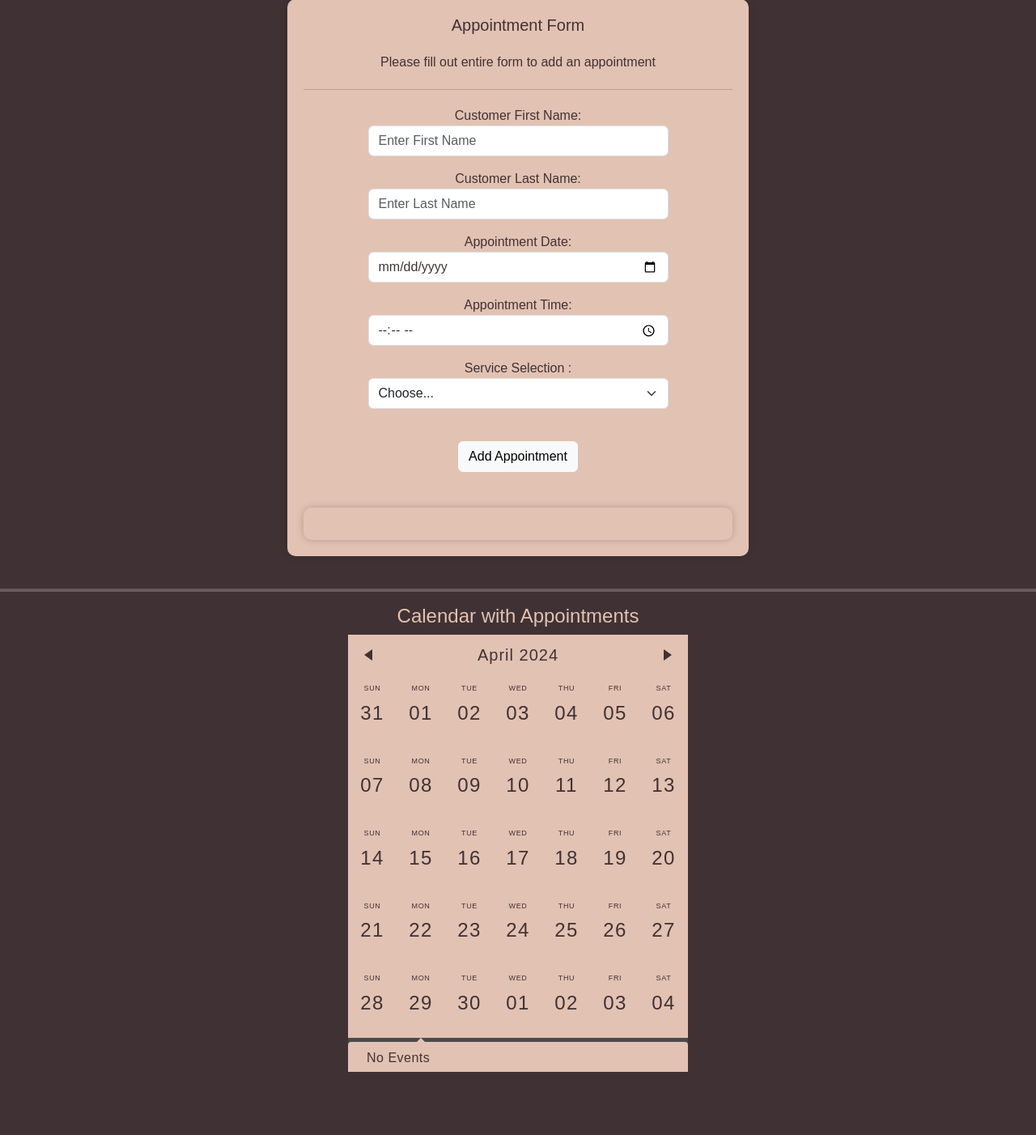
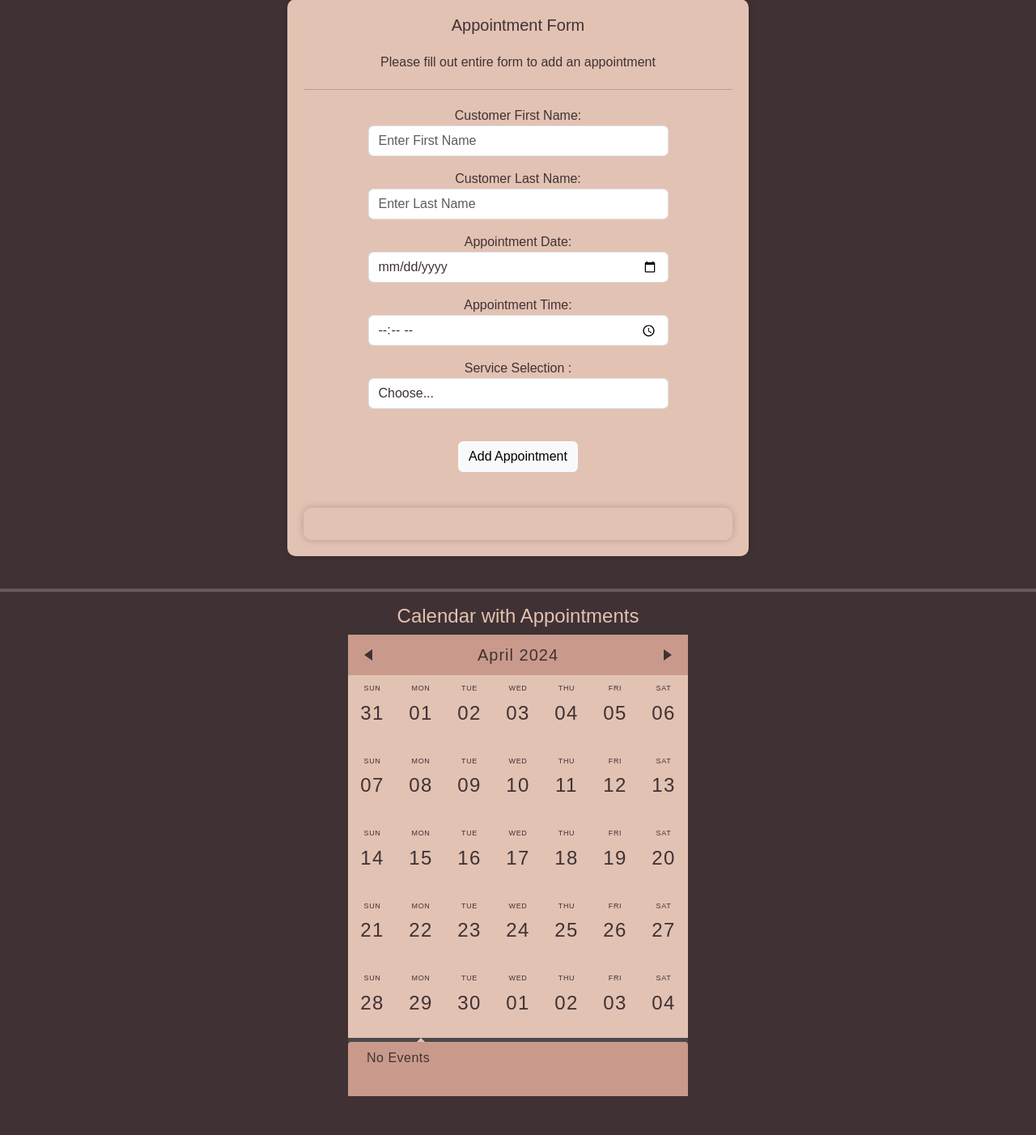
Before and after one commit to JonHam43/SoftwareEngineering, a PHP site: page /pages/individual_Calender.html in a window 1280 px wide. Shown: the part 255-1657 px from the top of the page at 81% size. Run offline with PHP 8.4, Linux system fonts and the light colour scheme; some libraries are stand-ins or nearby versions.

Commit message:
functional calender

```diff
--- a/css/incal.css
+++ b/css/incal.css
@@ -1,7 +1,24 @@
 *, *:before, *:after {
   -moz-box-sizing: border-box; -webkit-box-sizing: border-box; box-sizing: border-box;
   }
-
+/* Set box-sizing to border-box for all elements and pseudo-elements */
+/*
+body {
+   overflow: hidden;
+   font-family: 'HelveticaNeue-UltraLight', 'Helvetica Neue UltraLight', 'Helvetica Neue', Arial, Helvetica, sans-serif;
+   font-weight: 100;
+   color: rgba(255, 255, 255, 1);
+   margin: 0;
+   padding: 0;
+   background: #4A4A4A;
+   -webkit-touch-callout: none;
+   -webkit-user-select: none;
+   -khtml-user-select: none;
+   -moz-user-select: none;
+   -ms-user-select: none;
+   user-select: none;
+  }
+/* Style for the body element */
 
 #calendar {
     -webkit-transform: translate3d(0, 0, 0);
@@ -12,15 +29,17 @@
     height: 570px;
     overflow: hidden;
   }
+/* Styling for the calendar container */
 
 .header {
     height: 50px;
     width: 420px;
-      background: #e2c2b3;
+    background: #c99a8b;
     text-align: center;
     position:relative;
     z-index: 100;
   }
+/* Styling for the header section of the calendar */
 
 .header h1 {
     margin: 0;
@@ -31,6 +50,7 @@
     letter-spacing: 1px;
     color: #403234; /* Updated color */
   }
+/* Styling for the heading text in the header */
 
 .left, .right {
     position: absolute;
@@ -41,28 +61,33 @@
     margin-top: -7.5px;
     cursor: pointer;
   }
+/* Styling for the left and right arrows in the header */
 
 .left {
     border-width: 7.5px 10px 7.5px 0;
     border-color: transparent #403234 transparent transparent;
     left: 20px;
   }
+/* Styling for the left arrow */
 
 .right {
     border-width: 7.5px 0 7.5px 10px;
     border-color: transparent transparent transparent #403234;
     right: 20px;
   }
+/* Styling for the right arrow */
 
 .month {
     /*overflow: hidden;*/
     opacity: 0;
   }
+/* Styling for the month container */
 
 .month.new {
     -webkit-animation: fadeIn 1s ease-out;
     opacity: 1;
   }
+/* Styling for the new month */
 
 .month.in.next {
     -webkit-animation: moveFromTopFadeMonth .4s ease-out;
@@ -70,6 +95,7 @@
     animation: moveFromTopFadeMonth .4s ease-out;
     opacity: 1;
   }
+/* Styling for the next month */
 
 .month.out.next {
     -webkit-animation: moveToTopFadeMonth .4s ease-in;
@@ -77,6 +103,7 @@
     animation: moveToTopFadeMonth .4s ease-in;
     opacity: 1;
   }
+/* Styling for the outgoing next month */
 
 .month.in.prev {
     -webkit-animation: moveFromBottomFadeMonth .4s ease-out;
@@ -84,6 +111,7 @@
     animation: moveFromBottomFadeMonth .4s ease-out;
     opacity: 1;
   }
+/* Styling for the previous month */
 
 .month.out.prev {
     -webkit-animation: moveToBottomFadeMonth .4s ease-in;
@@ -91,10 +119,12 @@
     animation: moveToBottomFadeMonth .4s ease-in;
     opacity: 1;
   }
+/* Styling for the outgoing previous month */
 
 .week {
    background: #4A4A4A;
   }
+/* Styling for the week container */
 
 .day {
     display: inline-block;
@@ -103,18 +133,21 @@
     text-align: center;
     vertical-align: top;
     cursor: pointer;
-      background:#e2c2b3;
+    background: #e2c2b3;
     position: relative;
     z-index: 100;
   }
+/* Styling for each day */
 
 .day.other {
    color: #403234;
   }
+/* Styling for days of other months */
 
 .day.today {
     color: rgba(156, 202, 235, 1);
   }
+/* Styling for today's date */
 
 .day-name {
     font-size: 9px;
@@ -123,13 +156,14 @@
     color: #403234;
     letter-spacing: .7px;
   }
+/* Styling for the day names */
 
 .day-number {
     font-size: 24px;
     letter-spacing: 1.5px;
     color: #403234;
   }
-
+/* Styling for the day numbers */
 
 .day .day-events {
     list-style: none;
@@ -139,6 +173,7 @@
     line-height: 6px;
     overflow: hidden;
   }
+/* Styling for the day events container */
 
 .day .day-events span {
     vertical-align: top;
@@ -149,34 +184,40 @@
     height: 5px;
     line-height: 5px;
     margin: 0 1px;
+    background: rgba(156, 202, 235, 1);
+  }
+/* Styling for each event dot */
 
-    }
-
-    .blue { background: rgba(156, 202, 235, 1); }
+/*.blue { background: rgba(156, 202, 235, 1); }
+/*
 .orange { background: rgba(247, 167, 0, 1); }
 .green { background: rgba(153, 198, 109, 1); }
 .yellow { background: rgba(249, 233, 0, 1); }
+/* Styling for different event categories */
 
 .details {
     position: relative;
     width: 420px;
     height: 75px;
-      background:  #e2c2b3;
+    background: #c99a8b;
     margin-top: 5px;
     border-radius: 4px;
   }
+/* Styling for the event details container */
 
 .details.in {
     -webkit-animation: moveFromTopFade .5s ease both;
     -moz-animation: moveFromTopFade .5s ease both;
     animation: moveFromTopFade .5s ease both;
   }
+/* Styling for incoming event details */
 
 .details.out {
     -webkit-animation: moveToTopFade .5s ease both;
     -moz-animation: moveToTopFade .5s ease both;
     animation: moveToTopFade .5s ease both;
   }
+/* Styling for outgoing event details */
 
 .arrow {
     position: absolute;
@@ -187,9 +228,10 @@
     height: 0px;
     border-style: solid;
     border-width: 0 5px 5px 5px;
-      border-color: transparent transparent  #e2c2b3 transparent;
+    border-color: transparent transparent #e2c2b3 transparent;
     transition: all 0.7s ease;
   }
+/* Styling for the arrow in event details */
 
 .events {
     height: 75px;
@@ -197,30 +239,35 @@
     overflow-y: auto;
     overflow-x: hidden;
   }
+/* Styling for the events container */
 
 .events.in {
     -webkit-animation: fadeIn .3s ease both;
     -moz-animation: fadeIn .3s ease both;
     animation: fadeIn .3s ease both;
   }
+/* Styling for incoming events */
 
 .events.in {
     -webkit-animation-delay: .3s;
     -moz-animation-delay: .3s;
     animation-delay: .3s;
   }
+/* Delayed styling for incoming events */
 
 .details.out .events {
     -webkit-animation: fadeOutShrink .4s ease both;
     -moz-animation: fadeOutShink .4s ease both;
     animation: fadeOutShink .4s ease both;
   }
+/* Styling for outgoing events */
 
 .events.out {
     -webkit-animation: fadeOut .3s ease both;
     -moz-animation: fadeOut .3s ease both;
     animation: fadeOut .3s ease both;
   }
+/* Styling for outgoing events */
 
 .event {
     font-size: 16px;
@@ -230,10 +277,12 @@
     vertical-align: top;
     color: #403234;
   }
+/* Styling for each event */
 
 .event.empty {
     color: #403234;
   }
+/* Styling for empty events */
 
 .event-category {
     height: 10px;
@@ -241,22 +290,26 @@
     display: inline-block;
     margin: 6px 0 0;
     vertical-align: top;
+    background: rgba(156, 202, 235, 1);
   }
+/* Styling for event categories */
 
 .event span {
     display: inline-block;
     padding: 0 0 0 7px;
   }
+/* Styling for event details */
 
 .legend {
     position: absolute;
     bottom: 0;
     width: 100%;
     height: 30px;
-      background:  #403234;
+    background: #c99a8b;
     line-height: 30px;
 
   }
+/* Styling for the legend section */
 
 .entry {
     position: relative;
@@ -266,6 +319,7 @@
     line-height: 30px;
     background: transparent;
   }
+/* Styling for each legend entry */
 
 .entry:after {
     position: absolute;
@@ -274,15 +328,17 @@
     width: 5px;
     top: 12px;
     left: 14px;
+    background: rgba(156, 202, 235, 1);
   }
-
+/* Styling for the dot in the legend entry */
+/*
 .entry.blue:after { background: rgba(156, 202, 235, 1); }
 .entry.orange:after { background: rgba(247, 167, 0, 1); }
 .entry.green:after { background: rgba(153, 198, 109, 1); }
 .entry.yellow:after { background: rgba(249, 233, 0, 1); }
+/* Styling for the dots in different legend entries */
 
-
-    /* Animations are cool!  */
+/* Animations */
 @-webkit-keyframes moveFromTopFade {
     from { opacity: .3; height:0px; margin-top:0px; -webkit-transform: translateY(-100%); }
   }
@@ -292,6 +348,7 @@
 @keyframes moveFromTopFade {
     from { height:0px; margin-top:0px; transform: translateY(-100%); }
   }
+/* Animation for moving from top with fade */
 
 @-webkit-keyframes moveToTopFade {
     to { opacity: .3; height:0px; margin-top:0px; opacity: 0.3; -webkit-transform: translateY(-100%); }
@@ -302,6 +359,7 @@
 @keyframes moveToTopFade {
     to { height:0px; transform: translateY(-100%); }
   }
+/* Animation for moving to top with fade */
 
 @-webkit-keyframes moveToTopFadeMonth {
     to { opacity: 0; -webkit-transform: translateY(-30%) scale(.95); }
@@ -312,6 +370,7 @@
 @keyframes moveToTopFadeMonth {
     to { opacity: 0; -moz-transform: translateY(-30%); }
   }
+/* Animation for moving month to top with fade */
 
 @-webkit-keyframes moveFromTopFadeMonth {
     from { opacity: 0; -webkit-transform: translateY(30%) scale(.95); }
@@ -322,6 +381,7 @@
 @keyframes moveFromTopFadeMonth {
     from { opacity: 0; -moz-transform: translateY(30%); }
   }
+/* Animation for moving month from top with fade */
 
 @-webkit-keyframes moveToBottomFadeMonth {
     to { opacity: 0; -webkit-transform: translateY(30%) scale(.95); }
@@ -332,6 +392,7 @@
 @keyframes moveToBottomFadeMonth {
     to { opacity: 0; -webkit-transform: translateY(30%); }
   }
+/* Animation for moving month to bottom with fade */
 
 @-webkit-keyframes moveFromBottomFadeMonth {
     from { opacity: 0; -webkit-transform: translateY(-30%) scale(.95); }
@@ -342,6 +403,7 @@
 @keyframes moveFromBottomFadeMonth {
     from { opacity: 0; -webkit-transform: translateY(-30%); }
   }
+/* Animation for moving month from bottom with fade */
 
 @-webkit-keyframes fadeIn  {
     from { opacity: 0; }
@@ -352,6 +414,7 @@
 @keyframes fadeIn  {
     from { opacity: 0; }
   }
+/* Fade in animation */
 
 @-webkit-keyframes fadeOut  {
     to { opacity: 0; }
@@ -362,6 +425,7 @@
 @keyframes fadeOut  {
     to { opacity: 0; }
   }
+/* Fade out animation */
 
 @-webkit-keyframes fadeOutShink  {
     to { opacity: 0; padding: 0px; height: 0px; }
@@ -372,3 +436,4 @@
 @keyframes fadeOutShink  {
     to { opacity: 0; padding: 0px; height: 0px; }
   }
+/* Fade out and shrink animation */
--- a/pages/individual_Calender.html
+++ b/pages/individual_Calender.html
@@ -99,17 +99,17 @@
 
                     <div class="mb-3">
                         <label for="AppointmentDate" class="form-label">Appointment Date:</label>
-                        <input type="date" id="date" name="date" class="form-control">
+                        <input type="date" class="form-control" id="date" name="date" >
                     </div>
 
                     <div class="mb-3">
                         <label for="appointment" class="form-label">Appointment Time:</label>
-                        <input type="time" id="time" name="time" class="form-control">
+                        <input type="time" class="form-control" id="time" name="time">
                     </div>
 
                     <div class="mb-3">
                         <label for="description" class="form-label">Service Selection :</label>
-                        <select class="form-select" id="description" name="description" onchange="showAdditionalSection()">
+                        <select id="description" class="form-control" name="description" onchange="showAdditionalSection()">
                             <option selected>Choose...</option>
                             <option value="1">One</option>
                             <option value="2">Two</option>
@@ -119,15 +119,16 @@
 
                     <div class="mb-3" id="additionalSection" style="display: none;">
                         <label for="additionalSelect" class="form-label">Additional Service Selection (if needed):</label>
-                        <select class="form-select" id="additionalSelect" name="additionalSelect">
+                        <select id="additionalSelect" class="form-control" name="additionalSelect">
                             <option selected>Choose...</option>
                             <option value="1">One</option>
                             <option value="2">Two</option>
                             <option value="3">Three</option>
                         </select>
                     </div>
+
                     <br>
-                    <button type="button" onclick="sendData()" class="btn btn-light">Add Appointment</button>
+                    <button type="button" id="addEventBtn" onclick="sendData()" class="btn btn-light">Add Appointment</button>
                     <br>
                     <br>
                 </form>
@@ -149,7 +150,7 @@
    <!-- Link to JavaScript file -->
    <script src="incaljs.js"></script>
     <script>
-        function sendData() {
+function sendData() {
             const form = document.getElementById('appointmentForm');
             //create new FormData obj
             const formData = new FormData(form);
@@ -169,11 +170,15 @@
             },
             //convert jsonObj to JSON string and send as body
             body: JSON.stringify(jsonObject),
-            })
+            });
+
             // Display the JSON object on the page for testing  purposes
             const resultContainer = document.getElementById('resultContainer');
             resultContainer.innerText = JSON.stringify(jsonObject, null, 2);
-        }
+
+
+
+            }
 
         function showAdditionalSection() {
             var selectBox = document.getElementById("description");
```
Also changed, not shown: pages/incaljs.js (+65 -16 lines). Lines whose indentation alone changed are shown as unchanged.
